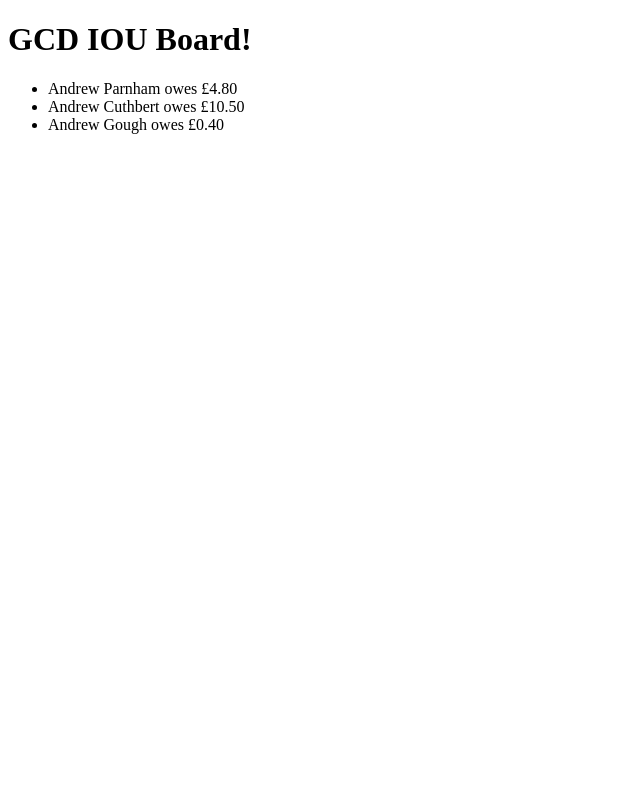
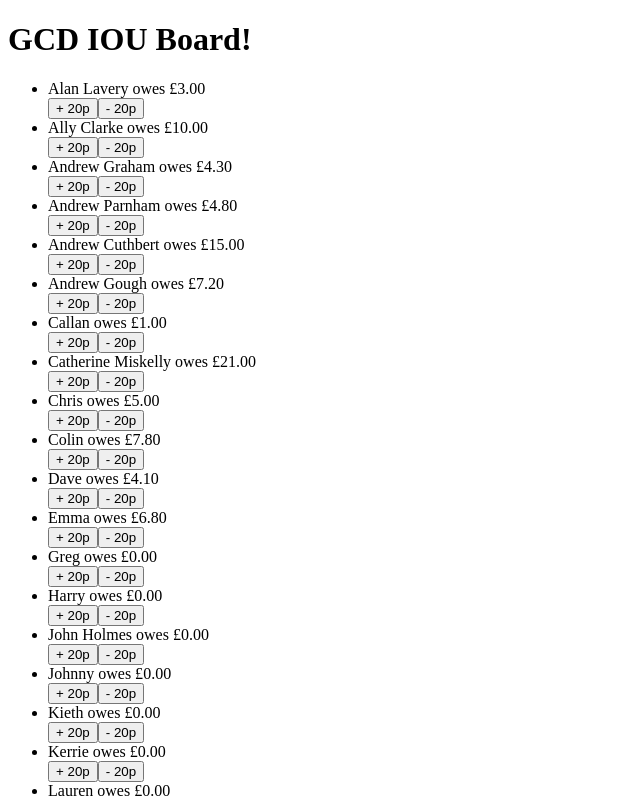
Before and after one commit to parnhammm/iou-board, a React (Create React App) app: page / in a window 1280 px wide. Shown: the top 798 px of the page, without its empty margins (0-640 px from the left). Built offline with nearby package versions, Linux system fonts and the light colour scheme; data requests are answered from the project's data file.

Commit message:
Adding in a mini json db

```diff
--- /dev/null
+++ b/db.json
@@ -0,0 +1,220 @@
+{
+  "employees": [
+      {
+        "id": 1,
+        "name": "Alan Lavery",
+        "imgUrl": "",
+        "amountOwed": 3.00
+      },
+      {
+        "id": 2,
+        "name": "Ally Clarke",
+        "imgUrl": "",
+        "amountOwed": 10.00
+      },
+      {
+        "id": 3,
+        "name": "Andrew Graham",
+        "imgUrl": "",
+        "amountOwed": 4.30
+      },
+      {
+        "id": 4,
+        "name": "Andrew Parnham",
+        "imgUrl": "",
+        "amountOwed": 4.80
+      },
+      {
+        "id": 5,
+        "name": "Andrew Cuthbert",
+        "imgUrl": "",
+        "amountOwed": 15.00
+      },
+      {
+        "id": 6,
+        "name": "Andrew Gough",
+        "imgUrl": "",
+        "amountOwed": 7.20
+      },
+      {
+        "id": 7,
+        "name": "Callan",
+        "imgUrl": "",
+        "amountOwed": 1.00
+      },
+      {
+        "id": 8,
+        "name": "Catherine Miskelly",
+        "imgUrl": "",
+        "amountOwed": 21.00
+      },
+      {
+        "id": 9,
+        "name": "Chris",
+        "imgUrl": "",
+        "amountOwed": 5.00
+      },
+      {
+        "id": 10,
+        "name": "Colin",
+        "imgUrl": "",
+        "amountOwed": 7.80
+      },
+      {
+        "id": 11,
+        "name": "Dave",
+        "imgUrl": "",
+        "amountOwed": 4.10
+      },
+      {
+        "id": 11,
+        "name": "Emma",
+        "imgUrl": "",
+        "amountOwed": 6.80
+      },
+      {
+        "id": 12,
+        "name": "Greg",
+        "imgUrl": "",
+        "amountOwed": 0.00
+      },
+      {
+        "id": 13,
+        "name": "Harry",
+        "imgUrl": "",
+        "amountOwed": 0.00
+      },
+      {
+        "id": 14,
+        "name": "John Holmes",
+        "imgUrl": "",
+        "amountOwed": 0.00
+      },
+      {
+        "id": 15,
+        "name": "Johnny",
+        "imgUrl": "",
+        "amountOwed": 0.00
+      },
+      {
+        "id": 16,
+        "name": "Kieth",
+        "imgUrl": "",
+        "amountOwed": 0.00
+      },
+      {
+        "id": 17,
+        "name": "Kerrie",
+        "imgUrl": "",
+        "amountOwed": 0.00
+      },
+      {
+        "id": 18,
+        "name": "Lauren",
+        "imgUrl": "",
+        "amountOwed": 0.00
+      },
+      {
+        "id": 19,
+        "name": "Matthew",
+        "imgUrl": "",
+        "amountOwed": 0.00
+      },
+      {
+        "id": 20,
+        "name": "Melissa",
+        "imgUrl": "",
+        "amountOwed": 0.00
+      },
+      {
+        "id": 21,
+        "name": "Mike",
+        "imgUrl": "",
+        "amountOwed": 0.00
+      },
+      {
+        "id": 22,
+        "name": "Molly",
+        "imgUrl": "",
+        "amountOwed": 0.00
+      },
+      {
+        "id": 23,
+        "name": "Neal",
+        "imgUrl": "",
+        "amountOwed": 0.00
+      },
+      {
+        "id": 24,
+        "name": "Nikki",
+        "imgUrl": "",
+        "amountOwed": 0.00
+      },
+      {
+        "id": 25,
+        "name": "Paul",
+        "imgUrl": "",
+        "amountOwed": 0.00
+      },
+      {
+        "id": 26,
+        "name": "Patsy",
+        "imgUrl": "",
+        "amountOwed": 0.00
+      },
+      {
+        "id": 27,
+        "name": "Robin",
+        "imgUrl": "",
+        "amountOwed": 0.00
+      },
+      {
+        "id": 28,
+        "name": "Richard B",
+        "imgUrl": "",
+        "amountOwed": 0.00
+      },
+      {
+        "id": 29,
+        "name": "Richard M",
+        "imgUrl": "",
+        "amountOwed": 0.00
+      },
+      {
+        "id": 30,
+        "name": "Sam",
+        "imgUrl": "",
+        "amountOwed": 0.00
+      },
+      {
+        "id": 31,
+        "name": "Sean",
+        "imgUrl": "",
+        "amountOwed": 0.00
+      },
+      {
+        "id": 32,
+        "name": "Simon",
+        "imgUrl": "",
+        "amountOwed": 0.00
+      },
+      {
+        "id": 33,
+        "name": "Steph",
+        "imgUrl": "",
+        "amountOwed": 0.00
+      },
+      {
+        "id": 34,
+        "name": "Will",
+        "imgUrl": "",
+        "amountOwed": 0.00
+      },
+      {
+        "id": 35,
+        "name": "Wilson",
+        "imgUrl": "",
+        "amountOwed": 0.00
+      }
+  ]
+}
--- a/src/Components/EmployeeView.tsx
+++ b/src/Components/EmployeeView.tsx
@@ -7,6 +7,7 @@ interface EmployeeProps {
 
 interface EmployeeState {
     employee: Employee
+    showMinusButton: boolean
     isUpdating: boolean
 }
 
@@ -16,14 +17,50 @@ class EmployeeView extends React.Component<EmployeeProps, EmployeeState> {
 
         this.state = {
             employee: props.employee,
+            showMinusButton: (props.employee.amountOwed === 0),
             isUpdating: false
         };
     }
 
+    addToIOU = (): void => {
+        let copyOfEmployee = this.state.employee;
+        copyOfEmployee.amountOwed += 0.2;
+
+        this.setState({
+            employee: copyOfEmployee
+        });
+    };
+
+    removeFromIOU = () => {
+        let copyOfEmployee = this.state.employee;
+        copyOfEmployee.amountOwed -= 0.2;
+
+        //If our amount is less than 0
+        if (copyOfEmployee.amountOwed <= 0) {
+            copyOfEmployee.amountOwed = 0;
+        }
+
+        this.setState({
+            employee: copyOfEmployee,
+            showMinusButton: (copyOfEmployee.amountOwed === 0)
+        });
+    };
+
     render() {
+        let minusElement = <button onClick={() => this.removeFromIOU()}>- 20p</button>;
+        // if (!this.state.showMinusButton) {
+        //     minusElement = null;
+        // }
+
         return (
             <li key={this.state.employee.id}>
-                {this.state.employee.name} owes £{this.state.employee.amountOwed.toFixed(2)}
+                <div>
+                    {this.state.employee.name} owes £{this.state.employee.amountOwed.toFixed(2)}
+                </div>
+                <div>
+                    <button onClick={() => this.addToIOU()}>+ 20p</button>
+                    {minusElement}
+                </div>
             </li>
         );
     }
--- a/src/Components/IOUBoard.tsx
+++ b/src/Components/IOUBoard.tsx
@@ -1,45 +1,46 @@
 import React from 'react';
 import Employee from '../Definitions/Employee';
 import EmployeeView from "./EmployeeView";
+import axios, { AxiosPromise, AxiosResponse } from "axios";
 
 interface AppProps {
 }
 
 interface AppState {
-    employees: Employee[]
+    employees: Employee[],
+    loadingInitialList: boolean
 }
 
 class IOUBoard extends React.Component<AppProps, AppState> {
-    initialContacts = [
-        {
-            id: 1,
-            name: "Andrew Parnham",
-            imgUrl: "",
-            amountOwed: 4.80
-        },
-        {
-            id: 2,
-            name: "Andrew Cuthbert",
-            imgUrl: "",
-            amountOwed: 10.50
-        },
-        {
-            id: 3,
-            name: "Andrew Gough",
-            imgUrl: "",
-            amountOwed: 0.40
-        },
-    ];
+    rootUrl = "http://localhost:3004/employees";
 
     constructor(props: AppProps) {
         super(props);
 
         //We will first initialise our internal array of employees to be an empty array!
-        this.state = { employees: [] };
+        this.state = {
+            employees: [],
+            loadingInitialList: true
+        };
+
+        this.fetchEmployees();
+    }
+
+    public fetchEmployees(): void {
+        axios
+            .get(`${this.rootUrl}/`)
+            .then(
+                (response: AxiosResponse) => {
+                    this.setState({
+                        loadingInitialList: false,
+                        employees: response.data
+                    });
+                }
+            );
     }
 
     getIOUElements = (): JSX.Element[] => {
-        return this.initialContacts.map((contact: Employee) => {
+        return this.state.employees.map((contact: Employee) => {
             return <EmployeeView employee={contact} />
         });
     };
```
Also changed, not shown: package.json (+6 -1 lines), 1 other file (tests, documents, lock files or other folders).
